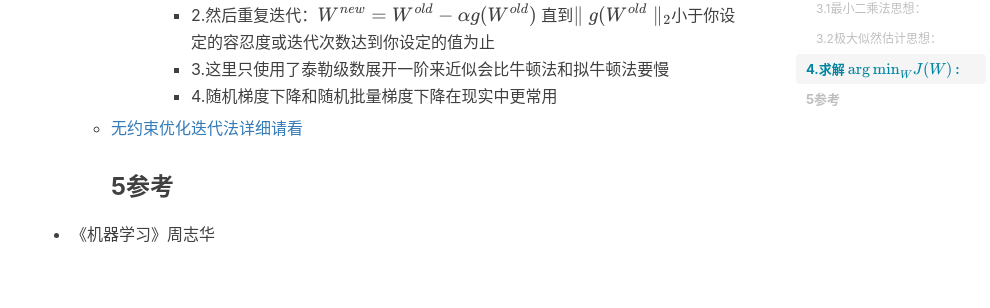
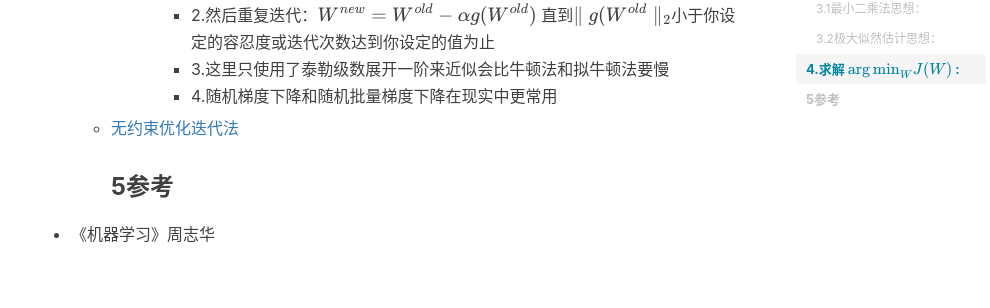
Before and after one commit to RS-Wang/RS-Wang.github.io, a Jekyll site: the page built from _posts/2018-11-13-线性回归-笔记.md, in a window 1280 px wide and 900 px high, scrolled down 2652 px. Shown: the part 185-493 px from the top of the window, without its empty margins (234-1224 px from the left). Built offline with Jekyll 4.4.1, drawn with Linux system fonts in a browser that asks for light colours; nearby versions of some CDN libraries; formulas are drawn with MathJax 3; comment, search, counter and statistics services are not loaded.

Commit message:
Update 2018-11-13-线性回归-笔记.md

```diff
--- a/_posts/2018-11-13-线性回归-笔记.md
+++ b/_posts/2018-11-13-线性回归-笔记.md
@@ -108,6 +108,6 @@ tags:								                                  #标签
             - 2.然后重复迭代：$$ W^{new} = W^{old} - \alpha g(W^{old}) $$ 直到$$\parallel g(W^{old}\parallel_2$$小于你设定的容忍度或迭代次数达到你设定的值为止
             - 3.这里只使用了泰勒级数展开一阶来近似会比牛顿法和拟牛顿法要慢
             - 4.随机梯度下降和随机批量梯度下降在现实中更常用
-    - [无约束优化迭代法详细请看](../2018-11-18-无约束优化迭代法-笔记)
+    - [无约束优化迭代法]({% post_url 2018-11-18-无约束优化迭代法-笔记 %})
 ### 5参考
 - 《机器学习》周志华
```
